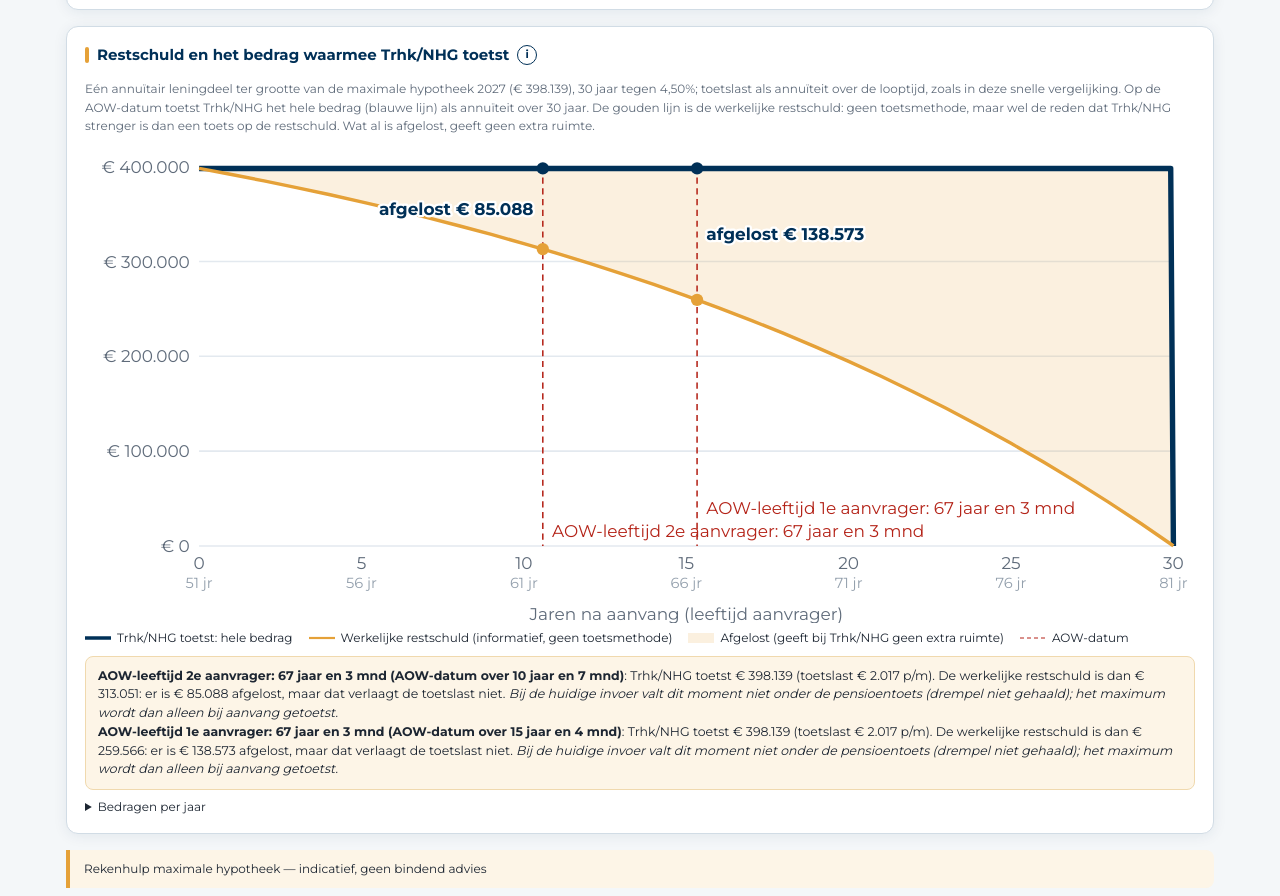
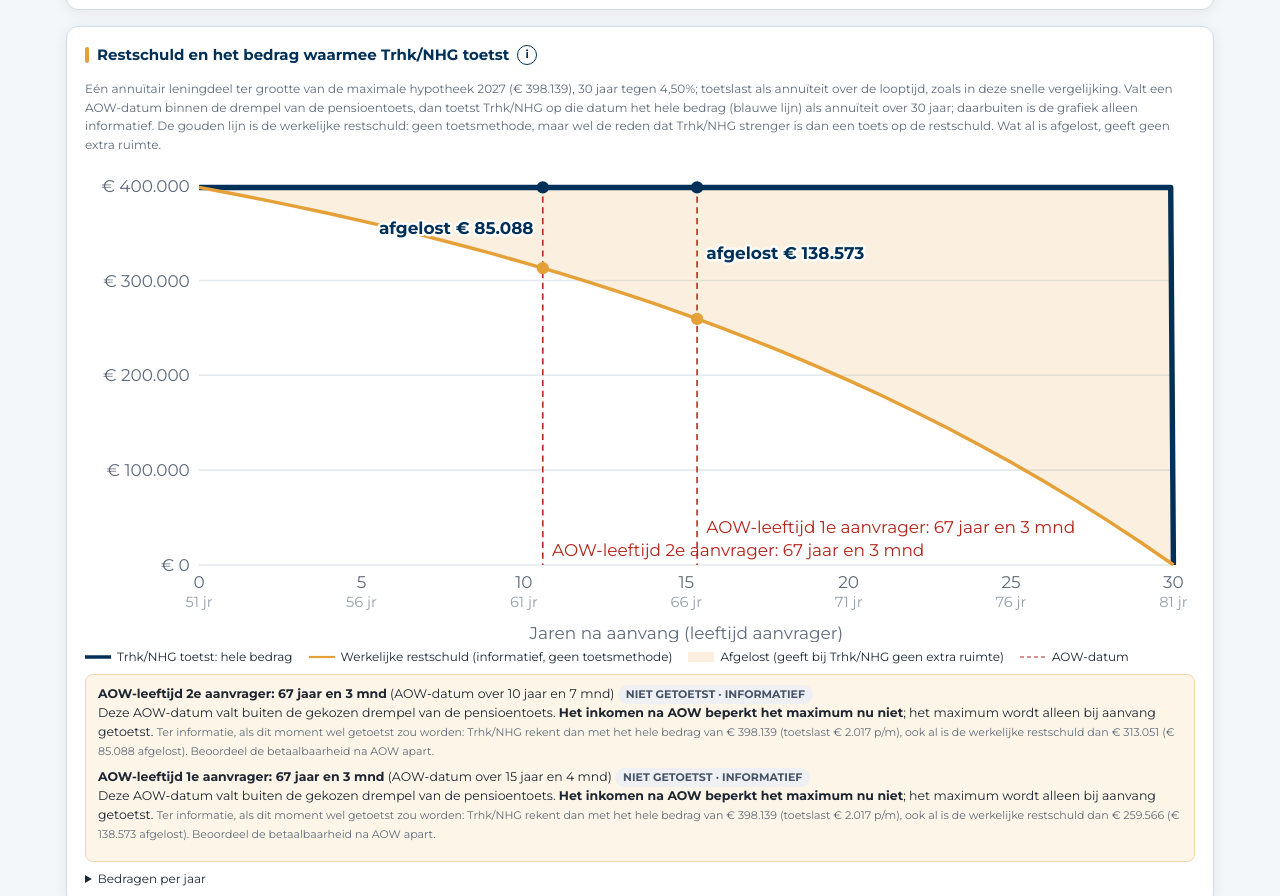
Before and after one commit to jeroen-o/adviseurstools, a plain HTML site: page tools/max-hyp-2027.html in a window 1280 px wide. Shown: the part 1520-2416 px from the top of the page. Drawn offline with Linux system fonts and the light colour scheme.

Commit message:
MAX. HYP. 2027: AOW-momenten in de grafiek duidelijker (wel/niet getoetst)
- Per AOW-datum een label WORDT GETOETST of NIET GETOETST · INFORMATIEF.
- Niet getoetst: eerst de conclusie (inkomen na AOW beperkt het maximum
  nu niet), daarna pas de informatieve bedragen, met verwijzing naar een
  aparte betaalbaarheidsbeoordeling na AOW.
- Inleiding grafiek: alleen binnen de drempel wordt op de AOW-datum getoetst.

Co-Authored-By: Claude Opus 5.5 <noreply@anthropic.com>
Claude-Session: https://claude.ai/code/session_01XDsUd1MYSAnN1g6bFZpHs8

```diff
--- a/tools/max-hyp-2027.html
+++ b/tools/max-hyp-2027.html
@@ -889,17 +889,27 @@ function lsGrafiek(el, o) {
   } else {
     box = o.aow.map(function (a) {
       var jr = Math.floor(a.m / 12), mnd = a.m % 12;
-      var t = '<strong>' + a.lbl + (a.lft != null ? ': ' + a.lft : '') + ' (AOW-datum over ' + jr + ' jaar' + (mnd ? ' en ' + mnd + ' mnd' : '') + ')</strong>: Trhk/NHG toetst ' + eur(a.heel) + ' (toetslast ' + eur(a.lastHeel) + ' p/m). ';
-      t += a.heel - a.rest > 0.5 ? 'De werkelijke restschuld is dan ' + eur(a.rest) + ': er is ' + eur(a.heel - a.rest) + ' afgelost, maar dat verlaagt de toetslast niet.' : 'Er is tot dan niets afgelost (werkelijke restschuld ' + eur(a.rest) + ').';
-      if (!a.getoetst) t += ' <em>Bij de huidige invoer valt dit moment niet onder de pensioentoets (drempel niet gehaald); het maximum wordt dan alleen bij aanvang getoetst.</em>';
-      return t;
-    }).join('<br>');
+      var kop = '<strong>' + a.lbl + (a.lft != null ? ': ' + a.lft : '') + '</strong> (AOW-datum over ' + jr + ' jaar' + (mnd ? ' en ' + mnd + ' mnd' : '') + ') ';
+      var badge = a.getoetst
+        ? '<span style="display:inline-block;padding:1px 8px;border-radius:10px;font-size:11px;font-weight:700;background:#fdecea;color:#b42318">WORDT GETOETST</span>'
+        : '<span style="display:inline-block;padding:1px 8px;border-radius:10px;font-size:11px;font-weight:700;background:#eef0f3;color:#475467">NIET GETOETST · INFORMATIEF</span>';
+      var afg = a.heel - a.rest > 0.5;
+      var t = kop + badge + '<br>';
+      if (a.getoetst) {
+        t += 'Op deze datum toetst Trhk/NHG het <strong>hele bedrag van ' + eur(a.heel) + '</strong> (toetslast ' + eur(a.lastHeel) + ' p/m) tegen het inkomen na AOW. ';
+        t += afg ? 'De werkelijke restschuld is dan ' + eur(a.rest) + '; de ' + eur(a.heel - a.rest) + ' die tot dan is afgelost, geeft geen extra ruimte.' : 'Tot dan is niets afgelost (werkelijke restschuld ' + eur(a.rest) + ').';
+      } else {
+        t += 'Deze AOW-datum valt buiten de gekozen drempel van de pensioentoets. <strong>Het inkomen na AOW beperkt het maximum nu niet</strong>; het maximum wordt alleen bij aanvang getoetst. ';
+        t += '<span class="hint">Ter informatie, als dit moment wel getoetst zou worden: Trhk/NHG rekent dan met het hele bedrag van ' + eur(a.heel) + ' (toetslast ' + eur(a.lastHeel) + ' p/m)' + (afg ? ', ook al is de werkelijke restschuld dan ' + eur(a.rest) + ' (' + eur(a.heel - a.rest) + ' afgelost)' : '') + '. Beoordeel de betaalbaarheid na AOW apart.</span>';
+      }
+      return '<div style="margin:0 0 8px">' + t + '</div>';
+    }).join('');
     if (o.box3) box += '<br><span class="hint">Toetslast vóór brutering van het box 3-deel.</span>';
   }
   var rijen = P.filter(function (p) { return p.m % 12 === 0; });
   var tab = '<details style="margin-top:8px;font-size:12px"><summary style="cursor:pointer">Bedragen per jaar</summary><div style="overflow-x:auto"><table style="border-collapse:collapse;font-size:12px"><tr><th style="text-align:left;padding:3px 8px">Jaar</th>' + (o.lftNu != null ? '<th style="text-align:right;padding:3px 8px">Leeftijd</th>' : '') + '<th style="text-align:right;padding:3px 8px">Trhk/NHG toetst</th><th style="text-align:right;padding:3px 8px">Werkelijke restschuld</th><th style="text-align:right;padding:3px 8px">Afgelost</th></tr>' +
     rijen.map(function (p) { return '<tr><td style="padding:3px 8px">' + (p.m / 12) + '</td>' + (o.lftNu != null ? '<td style="padding:3px 8px;text-align:right">' + (o.lftNu + p.m / 12) + '</td>' : '') + '<td style="padding:3px 8px;text-align:right">' + eur(p.heel) + '</td><td style="padding:3px 8px;text-align:right">' + eur(p.rest) + '</td><td style="padding:3px 8px;text-align:right">' + eur(p.heel - p.rest) + '</td></tr>'; }).join('') + '</table></div></details>';
-  el.innerHTML = '<div style="font-size:12px;color:#5f6b7a;margin-bottom:6px">' + (o.intro || 'Schuld per jaar met de huidige leningdelen.') + ' Op de AOW-datum toetst Trhk/NHG het hele bedrag (blauwe lijn) als annuïteit over 30 jaar. De gouden lijn is de werkelijke restschuld: geen toetsmethode, maar wel de reden dat Trhk/NHG strenger is dan een toets op de restschuld. Wat al is afgelost, geeft geen extra ruimte.</div>' + s + leg + '<div class="lsbox">' + box + '</div>' + tab;
+  el.innerHTML = '<div style="font-size:12px;color:#5f6b7a;margin-bottom:6px">' + (o.intro || 'Schuld per jaar met de huidige leningdelen.') + ' Valt een AOW-datum binnen de drempel van de pensioentoets, dan toetst Trhk/NHG op die datum het hele bedrag (blauwe lijn) als annuïteit over 30 jaar; daarbuiten is de grafiek alleen informatief. De gouden lijn is de werkelijke restschuld: geen toetsmethode, maar wel de reden dat Trhk/NHG strenger is dan een toets op de restschuld. Wat al is afgelost, geeft geen extra ruimte.</div>' + s + leg + '<div class="lsbox">' + box + '</div>' + tab;
 }
 function lsHerteken() {
   ['lsGrafiek', 'vlLsGrafiek'].forEach(function (id) {
```
